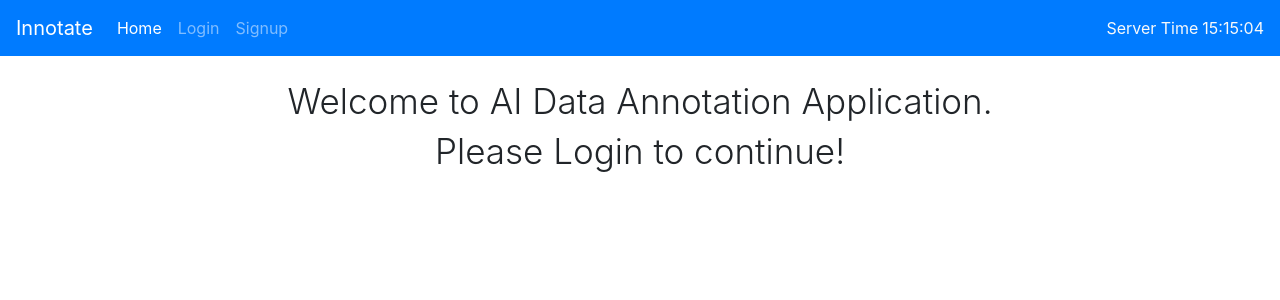
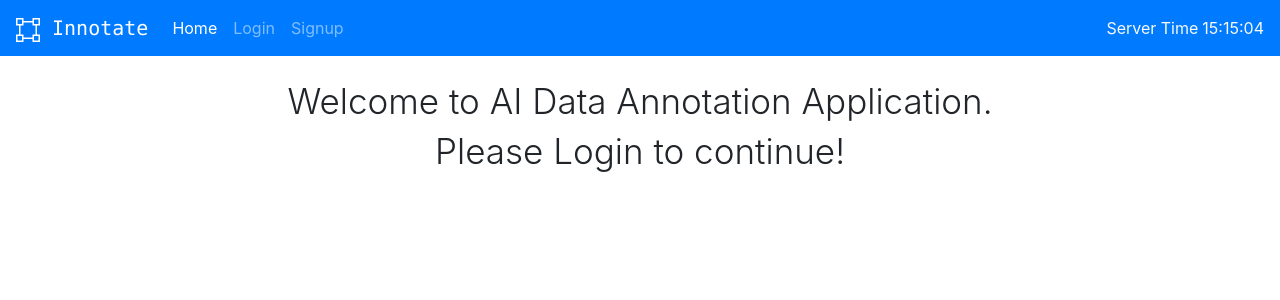
Before and after one commit to stevenandry/innotate, a Python web app: template templates/index.html in a window 1280 px wide. Shown: the top 300 px of the page. Run offline with Jinja, Linux system fonts and the light colour scheme; the template is opened without the code that fills it, so the values that code supplies are empty; some libraries are stand-ins or nearby versions.

Commit message:
Updated innotate logo

```diff
--- a/templates/base-bootstrap.html
+++ b/templates/base-bootstrap.html
@@ -14,17 +14,25 @@
 	<nav class="navbar navbar-dark navbar-expand-sm bg-primary">
 		<!-- Links -->
 		{% if not current_user.is_authenticated %}
-			<a class="navbar-brand" href="/">Innotate</a>
+		<a class="navbar-brand" href="/"  style=" font-family:Lucida Console, Monaco, monospace"><svg class="bi bi-bounding-box" width="1.2em" height="1.2em" viewBox="0 0 16 16"
+				fill="currentColor" xmlns="http://www.w3.org/2000/svg">
+				<path fill-rule="evenodd"
+					d="M5 2V0H0v5h2v6H0v5h5v-2h6v2h5v-5h-2V5h2V0h-5v2H5zm6 1H5v2H3v6h2v2h6v-2h2V5h-2V3zm1-2v3h3V1h-3zm3 11h-3v3h3v-3zM4 15v-3H1v3h3zM1 4h3V1H1v3z" />
+			</svg> Innotate</a>
 		{% endif %}
 		{% if current_user.is_authenticated %}
-			<a class="navbar-brand" href="/home">Innotate</a>
+		<a class="navbar-brand" href="/home"  style=" font-family:Lucida Console, Monaco, monospace"><svg class="bi bi-bounding-box" width="1.2em" height="1.2em"
+				viewBox="0 0 16 16" fill="currentColor" xmlns="http://www.w3.org/2000/svg">
+				<path fill-rule="evenodd"
+					d="M5 2V0H0v5h2v6H0v5h5v-2h6v2h5v-5h-2V5h2V0h-5v2H5zm6 1H5v2H3v6h2v2h6v-2h2V5h-2V3zm1-2v3h3V1h-3zm3 11h-3v3h3v-3zM4 15v-3H1v3h3zM1 4h3V1H1v3z" />
+			</svg> Innotate</a>
 		{% endif %}
 		<ul class="navbar-nav mr-auto">
 			{% if not current_user.is_authenticated %}
 			<li class="nav-item" id="homepage">
 				<a class="nav-link" href="{{ url_for('main.index') }}">Home</a>
 			</li>
-			<li class="nav-item" id="loginpage" >
+			<li class="nav-item" id="loginpage">
 				<a class="nav-link" href="{{ url_for('auth.login') }}">Login</a>
 			</li>
 			<li class="nav-item" id="signuppage">
```
Lines whose indentation alone changed are shown as unchanged.
